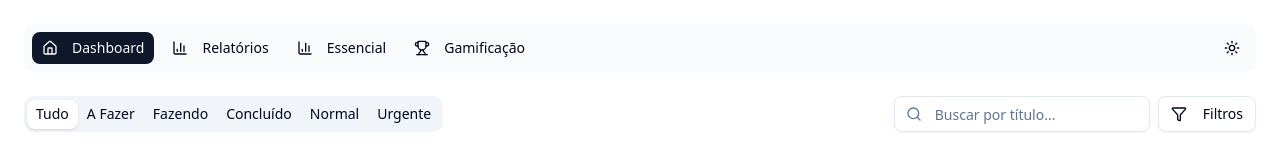
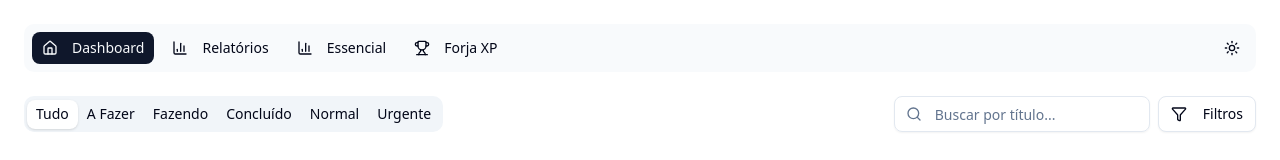
Before and after one commit to thiagogaia/autroxx, a Next.js app: page / in a window 1280 px wide. Shown: the top 160 px of the page. Built offline with nearby package versions, Linux system fonts and the light colour scheme.

Commit message:
altera nome do modulo de gamificacao

```diff
--- a/src/components/GamificationDashboard.tsx
+++ b/src/components/GamificationDashboard.tsx
@@ -98,7 +98,7 @@ export function GamificationDashboard() {
             <Trophy className="h-5 w-5 text-white" />
           </div>
           <div>
-            <h2 className="text-2xl font-bold text-foreground">Gamificação</h2>
+            <h2 className="text-2xl font-bold text-foreground">Templo dos Heróis</h2>
             <p className="text-sm text-muted-foreground">Transforme produtividade em diversão</p>
           </div>
         </div>
--- a/src/components/Navigation.tsx
+++ b/src/components/Navigation.tsx
@@ -22,7 +22,7 @@ export function Navigation() {
     { href: '/', label: 'Dashboard', icon: Home },
     { href: '/reports', label: 'Relatórios', icon: BarChart3 },
     { href: '/essencial', label: 'Essencial', icon: BarChart3 },
-    { href: '/gamification', label: 'Gamificação', icon: Trophy },
+    { href: '/gamification', label: 'Forja XP', icon: Trophy },
   ];
 
   const isActive = (href: string) => {
```
